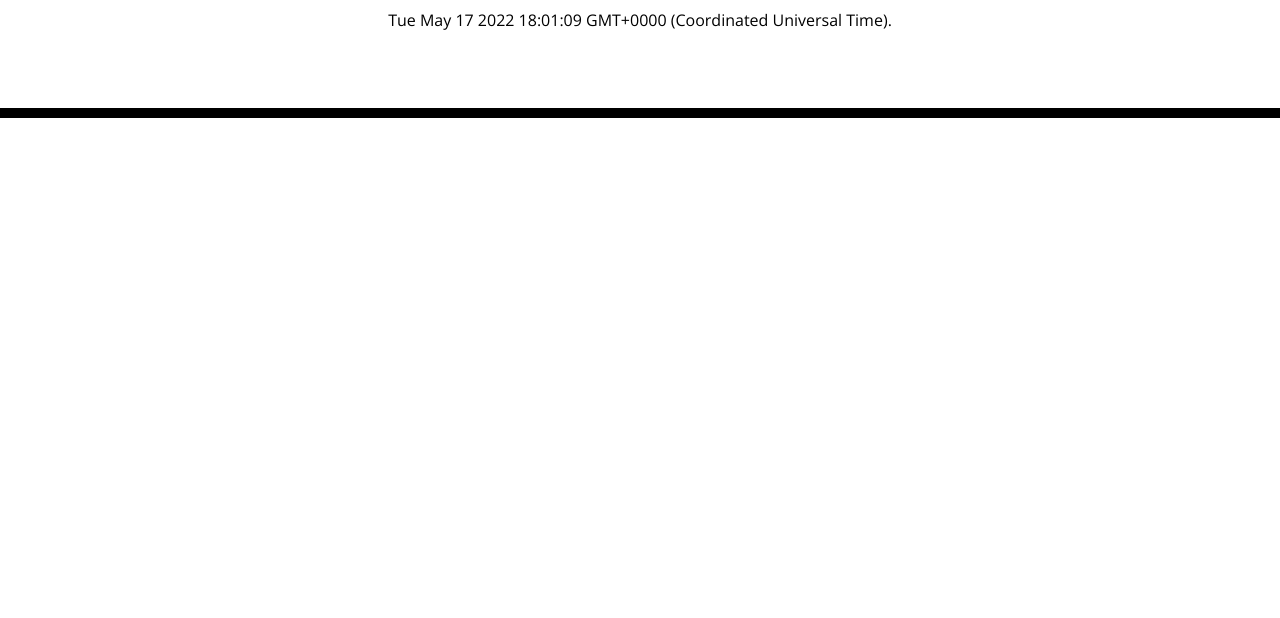
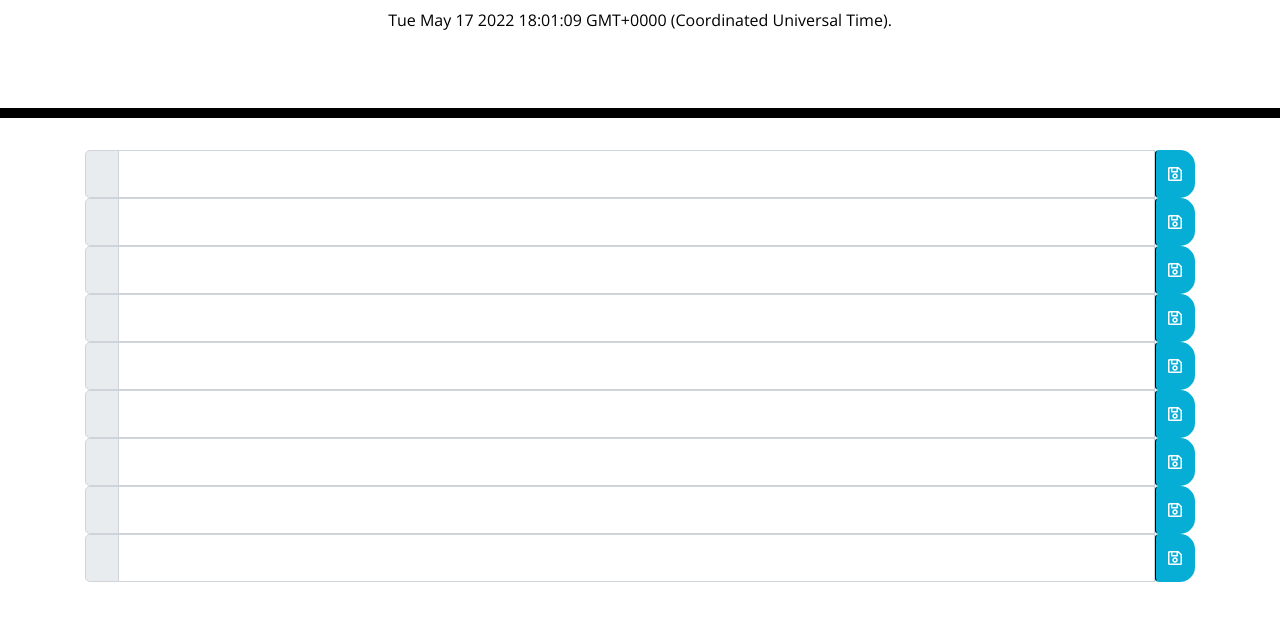
Before and after one commit to Muzan67/Scheduler, a plain HTML site: page index.html in a window 1280 px wide. Shown: the part 182-800 px from the top of the page. Drawn offline with nearby package versions, Linux system fonts and the light colour scheme.

Commit message:
updating index

```diff
--- a/index.html
+++ b/index.html
@@ -1,6 +1,6 @@
 <!DOCTYPE html>
 <html lang="en">
-  <head>
+<head>
     <meta charset="UTF-8" />
     <meta name="viewport" content="width=device-width, initial-scale=1.0" />
     <meta http-equiv="X-UA-Compatible" content="ie=edge" />
@@ -20,19 +20,108 @@
     />
     <link rel="stylesheet" href="style.css" />
     <title>Work Day Scheduler</title>
-  </head>
+</head>
 
-  <body>
+<body>
     <header class="jumbotron">
       <h1 class="display-3">Work Day Scheduler</h1>
       <p class="lead">A simple calendar app for scheduling your work day</p>
       <p id="currentDay" class="lead"></p>
       <p><span id='date-time'></span>.</p>
-    </body>
     </header>
-    <div class="container">
-      <!-- Timeblocks go here -->
+
+<div class="container">
+<!-- 9am Timeblock section-->
+    <div class = "input-group input-group-lg" data-hour="9">
+        <div class="input-group-prepend">
+<!-- Timeblock section-->
+    <span class="input-group-text time-block block1"></span>
     </div>
+    <input type="text" class="form-control form9" aria-label="Large">
+<!--Save Button section-->
+    <button class="btn saveBtn saveBtn i:hover"><i class ="far fa-save"></i></button>
+</div>
+<!-- 10am Timeblock section-->
+<div class = "input-group input-group-lg" data-hour="10">
+    <div class="input-group-prepend">
+<!-- Timeblock section-->
+<span class="input-group-text time-block block1"></span>
+</div>
+<input type="text" class="form-control form9" aria-label="Large">
+<!--Save Button section-->
+<button class="btn saveBtn saveBtn i:hover"><i class ="far fa-save"></i></button>
+</div>
+<!-- 11am Timeblock section-->
+<div class = "input-group input-group-lg" data-hour="11">
+    <div class="input-group-prepend">
+<!-- Timeblock section-->
+<span class="input-group-text time-block block1"></span>
+</div>
+<input type="text" class="form-control form9" aria-label="Large">
+<!--Save Button section-->
+<button class="btn saveBtn saveBtn i:hover"><i class ="far fa-save"></i></button>
+</div>
+<!-- 12pm Timeblock section-->
+<div class = "input-group input-group-lg" data-hour="12">
+    <div class="input-group-prepend">
+<!-- Timeblock section-->
+<span class="input-group-text time-block block1"></span>
+</div>
+<input type="text" class="form-control form9" aria-label="Large">
+<!--Save Button section-->
+<button class="btn saveBtn saveBtn i:hover"><i class ="far fa-save"></i></button>
+</div>
+<!-- 1pm Timeblock section-->
+<div class = "input-group input-group-lg" data-hour="1">
+    <div class="input-group-prepend">
+<!-- Timeblock section-->
+<span class="input-group-text time-block block1"></span>
+</div>
+<input type="text" class="form-control form9" aria-label="Large">
+<!--Save Button section-->
+<button class="btn saveBtn saveBtn i:hover"><i class ="far fa-save"></i></button>
+</div>
+<!-- 2pm Timeblock section-->
+<div class = "input-group input-group-lg" data-hour="2">
+    <div class="input-group-prepend">
+<!-- Timeblock section-->
+<span class="input-group-text time-block block1"></span>
+</div>
+<input type="text" class="form-control form9" aria-label="Large">
+<!--Save Button section-->
+<button class="btn saveBtn saveBtn i:hover"><i class ="far fa-save"></i></button>
+</div>
+<!-- 3pm Timeblock section-->
+<div class = "input-group input-group-lg" data-hour="3">
+    <div class="input-group-prepend">
+<!-- Timeblock section-->
+<span class="input-group-text time-block block1"></span>
+</div>
+<input type="text" class="form-control form9" aria-label="Large">
+<!--Save Button section-->
+<button class="btn saveBtn saveBtn i:hover"><i class ="far fa-save"></i></button>
+</div>
+<!-- 4pm Timeblock section-->
+<div class = "input-group input-group-lg" data-hour="4">
+    <div class="input-group-prepend">
+<!-- Timeblock section-->
+<span class="input-group-text time-block block1"></span>
+</div>
+<input type="text" class="form-control form9" aria-label="Large">
+<!--Save Button section-->
+<button class="btn saveBtn saveBtn i:hover"><i class ="far fa-save"></i></button>
+</div>
+<!-- 5pm Timeblock section-->
+<div class = "input-group input-group-lg" data-hour="5">
+    <div class="input-group-prepend">
+<!-- Timeblock section-->
+<span class="input-group-text time-block block1"></span>
+</div>
+<input type="text" class="form-control form9" aria-label="Large">
+<!--Save Button section-->
+<button class="btn saveBtn saveBtn i:hover"><i class ="far fa-save"></i></button>
+</div>
+
     <script> var dt = new Date();document.getElementById('date-time').innerHTML=dt;</script>
     <script src="https://code.jquery.com/jquery-3.4.1.min.js"></script>
     <script src="https://cdnjs.cloudflare.com/ajax/libs/moment.js/2.24.0/moment.min.js"></script>
--- a/script.js
+++ /dev/null
@@ -1,4 +0,0 @@
-<script>
-var dt = new Date();
-document.getElementById('date-time').innerHTML=dt;
-</script>
```
